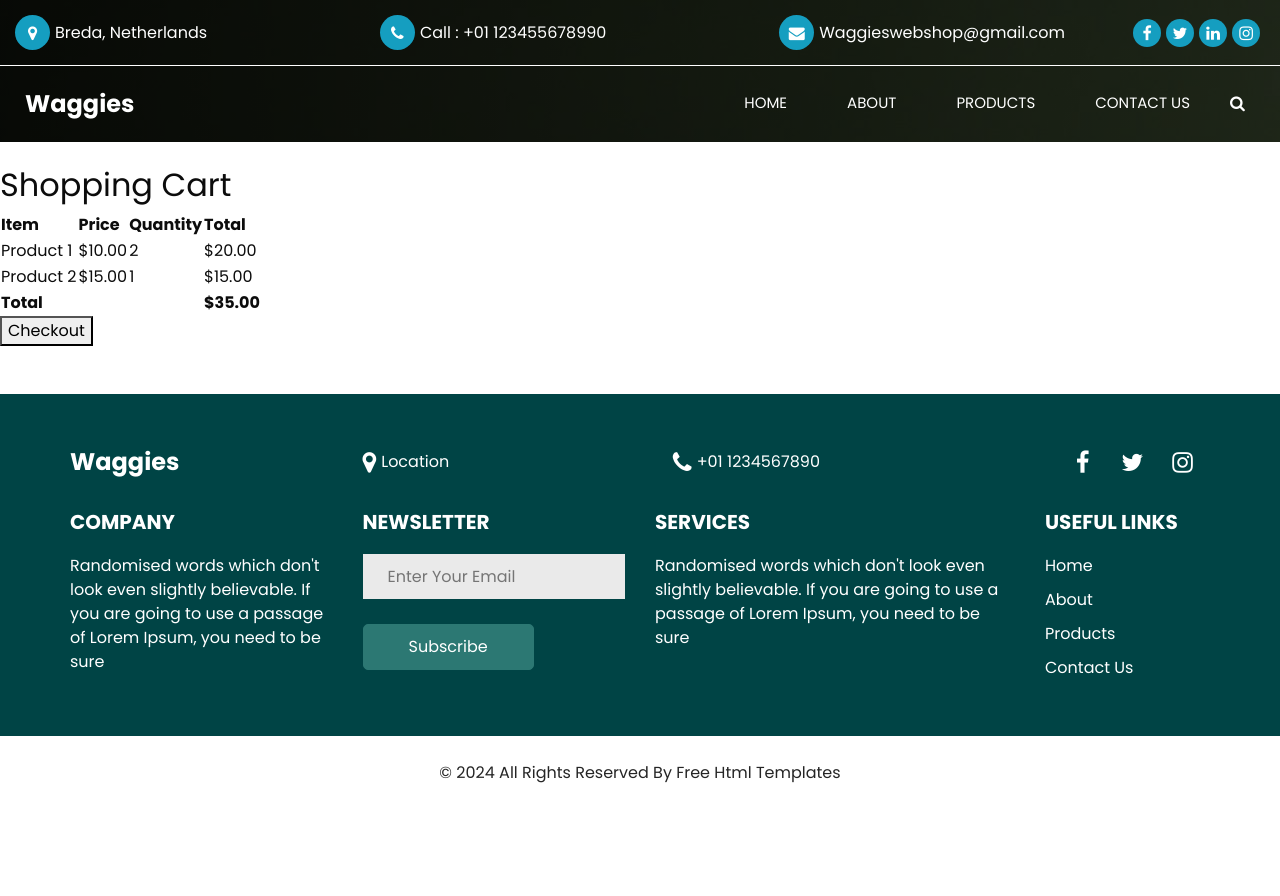
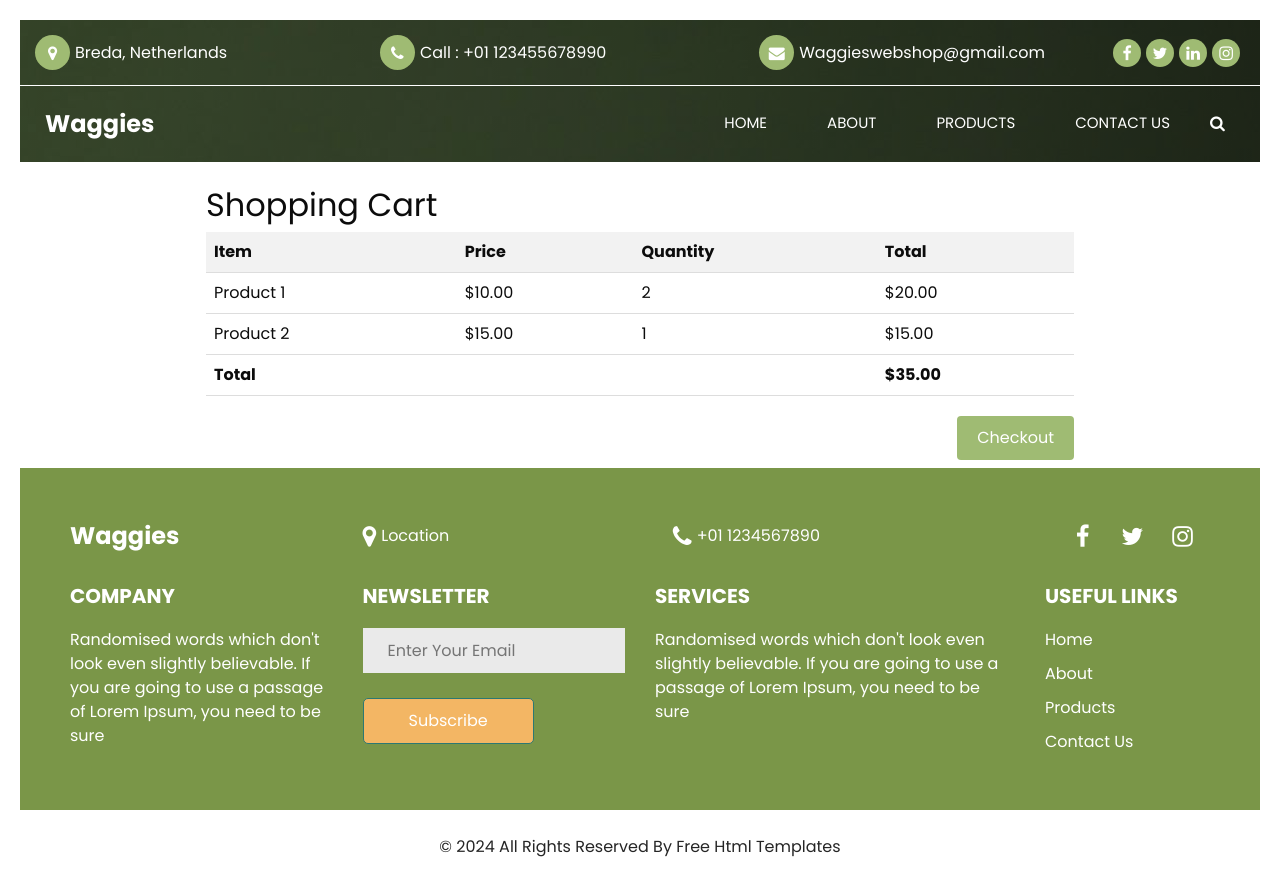
Before and after one commit to Gracefiksdalstrand/Waggies_Class3, a plain HTML site: page WaggiesWebshop/Cart.html in a window 1280 px wide. Before the commit the page ends 810 px from the top, so only its background shows below. Drawn offline with nearby package versions, Linux system fonts and the light colour scheme; some packages are replaced by stand-ins of ours.

Commit message:
Revert "27"
This reverts commit 730043e2741157adadb78fc50af074afad8d33ec.

```diff
--- a/WaggiesWebshop/css/style.css
+++ b/WaggiesWebshop/css/style.css
@@ -1,9 +1,40 @@
 body {
-  font-family: 'Poppins', sans-serif;
+  font-family: 'Poppins', 'Montserrat';
   color: #0c0c0c;
   background-color: #ffffff;
   overflow-x: hidden; }
-
+body {
+      font-family: 'poppins', 'Montserrat';
+      margin: 0;
+      padding: 20px;
+    }
+    .cart {
+      width: 70%;
+      margin: 0 auto;
+    }
+    table {
+      width: 100%;
+      border-collapse: collapse;
+    }
+    th, td {
+      padding: 8px;
+      border-bottom: 1px solid #ddd;
+      text-align: left;
+    }
+    th {
+      background-color: #f2f2f2;
+    }
+    .checkout-btn {
+      background-color: #9FBB73
+;
+      color: white;
+      padding: 10px 20px;
+      border: none;
+      border-radius: 4px;
+      cursor: pointer;
+      float: right;
+      margin-top: 20px;
+    }
 .layout_padding {
   padding: 90px 0; }
 
@@ -30,7 +61,7 @@ body {
     position: relative;
     font-weight: bold; }
     .heading_container h2 span {
-      color: #2c7873; }
+      color: #9FBB73; }
   .heading_container.heading_center {
     align-items: center;
     text-align: center; }
@@ -75,7 +106,7 @@ a:focus {
       left: 0;
       width: 100%;
       height: 100%;
-      background: linear-gradient(to right, rgba(0, 0, 0, 0.9), rgba(0, 0, 0, 0.7)); }
+      background: linear-gradient(to right, rgba(0, 0, 0, 0.3), rgba(0, 0, 0, 0.7)); }
 
 .sub_page .hero_area {
   min-height: auto; }
@@ -98,7 +129,7 @@ a:focus {
       justify-content: center; }
       .header_section .header_top .contact_nav a i {
         margin-right: 5px;
-        background-color: #159ec0;
+        background-color: #9FBB73;
         width: 35px;
         height: 35px;
         display: flex;
@@ -107,14 +138,14 @@ a:focus {
         color: #ffffff;
         border-radius: 100%; }
       .header_section .header_top .contact_nav a:hover i {
-        background-color: #2c7873; }
+        background-color: #7A9648; }
   .header_section .header_top .social_box {
     display: flex;
     justify-content: flex-end;
     min-width: 200px; }
     .header_section .header_top .social_box a i {
       margin-right: 5px;
-      background-color: #159ec0;
+      background-color: #9FBB73;
       width: 28px;
       height: 28px;
       display: flex;
@@ -123,7 +154,7 @@ a:focus {
       color: #ffffff;
       border-radius: 100%; }
     .header_section .header_top .social_box a:hover i {
-      background-color: #2c7873; }
+      background-color: #7A9648; }
 .header_section .header_bottom {
   padding: 15px 0; }
   .header_section .header_bottom .container-fluid {
@@ -137,7 +168,7 @@ a:focus {
   .navbar-brand span {
     color: #2c7873; }
   .navbar-brand:hover {
-    color: inherit; }
+    color: #7A9648; }
 
 .custom_nav-container {
   padding: 0; }
@@ -154,7 +185,7 @@ a:focus {
       .custom_nav-container .navbar-nav .nav-item .nav-link i {
         margin-right: 5px; }
     .custom_nav-container .navbar-nav .nav-item:hover .nav-link {
-      color: #2c7873; }
+      color: #7A9648; }
 
 .custom_nav-container .nav_search-btn {
   width: 35px;
@@ -163,7 +194,7 @@ a:focus {
   border: none;
   color: #ffffff; }
   .custom_nav-container .nav_search-btn:hover {
-    color: #2c7873; }
+    color: #7A9648; }
 
 .custom_nav-container .navbar-toggler {
   outline: none; }
@@ -435,7 +466,7 @@ a:focus {
         border: none;
         display: inline-block;
         padding: 12px 55px;
-        background-color: #2c7873;
+        background-color: #9FBB73;
         color: #ffffff;
         border-radius: 0px;
         transition: all .3s;
@@ -443,7 +474,7 @@ a:focus {
         width: 100%; }
         .contact_section .form_container .btn_box button:hover {
           background-color: transparent;
-          color: #2c7873; }
+          color: #7A9648; }
   .contact_section .img-box {
     overflow: hidden; }
     .contact_section .img-box img {
@@ -493,7 +524,8 @@ a:focus {
   justify-content: center; }
 
 .info_section {
-  background-color: #004445;
+  background-color: #7A9648
+;
   color: #ffffff;
   padding: 45px 0 10px 0; }
   .info_section h5 {
@@ -551,14 +583,14 @@ a:focus {
   .info_section .info_form button {
     display: inline-block;
     padding: 10px 45px;
-    background-color: #2c7873;
+    background-color: #F3B664;
     color: #ffffff;
     border-radius: 5px;
     transition: all .3s;
     border: 1px solid #2c7873; }
     .info_section .info_form button:hover {
       background-color: transparent;
-      color: #2c7873; }
+      color: #EDEDED; }
 
 /* footer section*/
 .footer_section {
```
